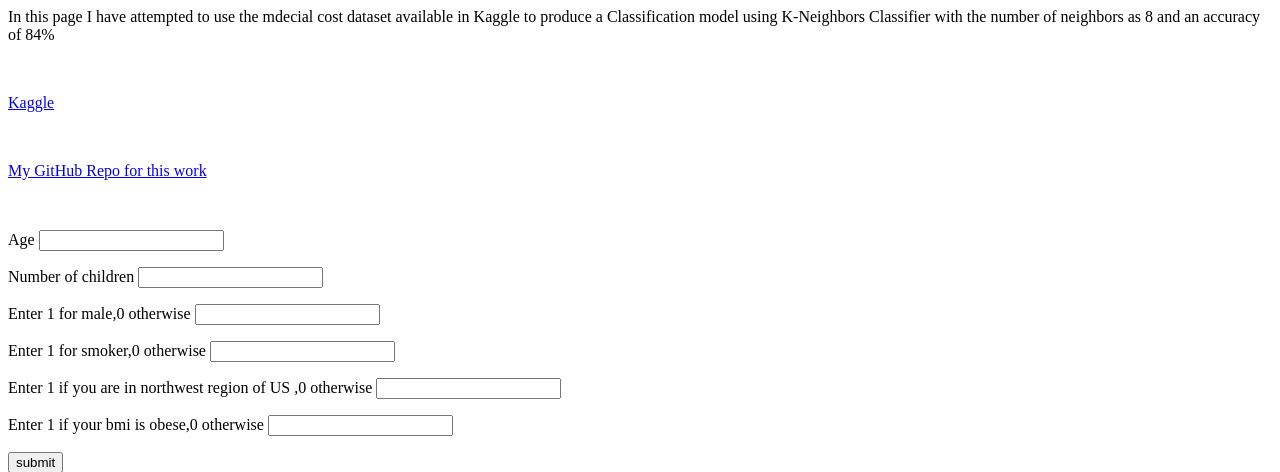
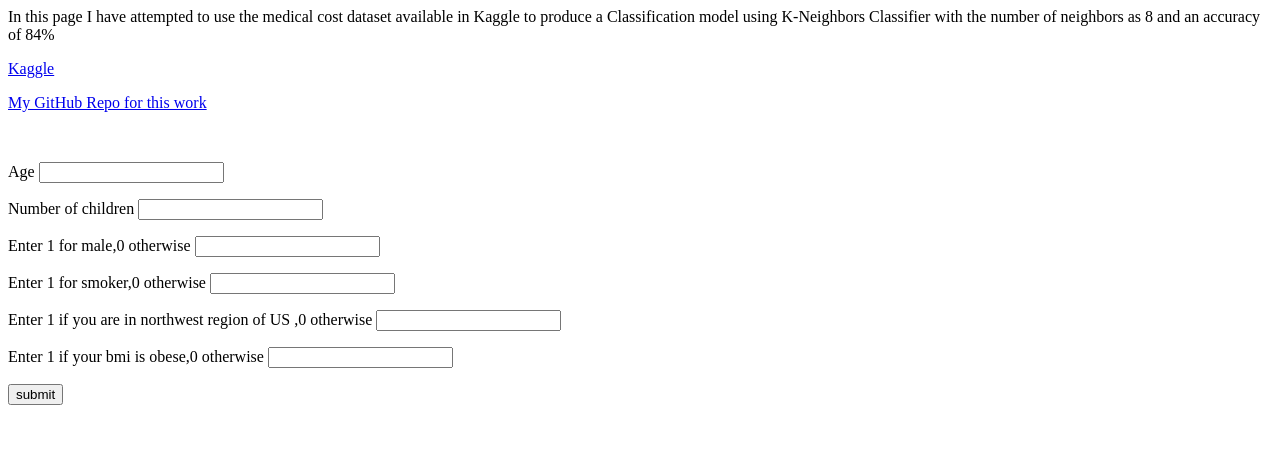
Before and after one commit to soumyapa/predict-insurance-cost, a Flask app: page /page in a window 1280 px wide. Shown: the top 472 px of the page. Run offline with Flask 2, Linux system fonts and the light colour scheme; parts of the project's set-up code (start-up, migrations or seed data) failed here and were passed over.

Commit message:
minor changes to formatting

```diff
--- a/templates/page.html
+++ b/templates/page.html
@@ -3,14 +3,11 @@
     <title> Insurance Cost Predictor </title>
   </head>
    <body>
-<p> In this page I have attempted to use the mdecial cost dataset available in Kaggle to produce a Classification model using K-Neighbors Classifier with the number of neighbors as 8 and an accuracy of 84% </p>
-<br>
+<p> In this page I have attempted to use the medical cost dataset available in Kaggle to produce a Classification model using K-Neighbors Classifier with the number of neighbors as 8 and an accuracy of 84% </p>
 <p>
  <a href="https://www.kaggle.com/mirichoi0218/insurance">
-            Kaggle
- </a>
+            Kaggle</a>
 </p>
-<br>
 <p>
  <a href="https://github.com/soumyapa/predict-insurance-cost">
             My GitHub Repo for this work
```
